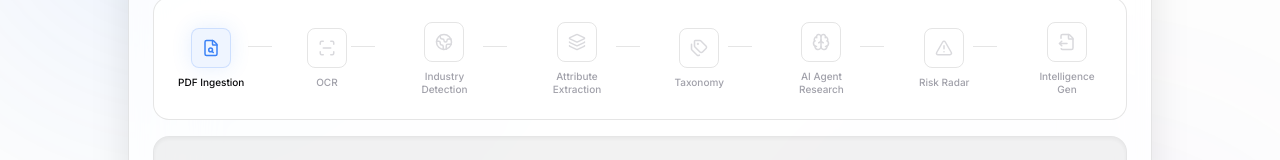
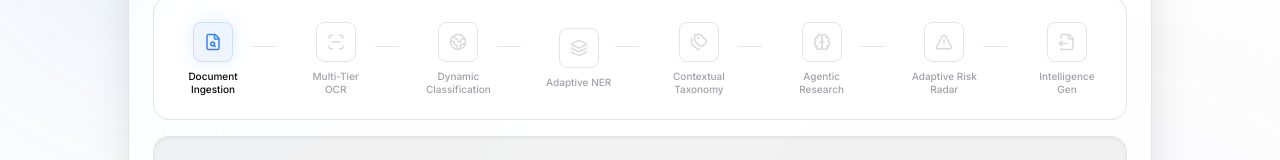
Before and after one commit to Vk2245/AlchemyAI, a Next.js app in the folder DEV/frontend/: page /process/1 in a window 1280 px wide. Shown: the part 258-418 px from the top of the page. Built offline with nearby package versions, Linux system fonts and the light colour scheme; no server answers.

Commit message:
feat: make frontend pipeline animation nodes adaptive

```diff
--- a/DEV/frontend/src/app/page.tsx
+++ b/DEV/frontend/src/app/page.tsx
@@ -124,7 +124,7 @@ const pipelineStages = [
   { icon: Layers, label: "Local NER Extraction", color: "#8b5cf6" },
   { icon: Brain, label: "Cloud LLM Fallback", color: "#ec4899" },
   { icon: AlertTriangle, label: "Validation & HITL", color: "#ef4444" },
-  { icon: Search, label: "Risk Radar", color: "#f97316" },
+  { icon: Search, label: "Adaptive Risk Radar", color: "#f97316" },
   { icon: FileText, label: "Map-Reduce Summary", color: "#06b6d4" },
   { icon: ShieldCheck, label: "Cryptographic Seal", color: "#14b8a6" },
 ];
--- a/DEV/frontend/src/components/AnimatedPipeline.tsx
+++ b/DEV/frontend/src/components/AnimatedPipeline.tsx
@@ -14,13 +14,13 @@ import {
 } from "lucide-react";
 
 export const pipelineStages = [
-  { icon: FileSearch, label: "PDF Ingestion", color: "#3b82f6" },
-  { icon: ScanLine, label: "OCR", color: "#8b5cf6" },
-  { icon: Globe2, label: "Industry Detection", color: "#10b981" },
-  { icon: Layers, label: "Attribute Extraction", color: "#f59e0b" },
-  { icon: Tags, label: "Taxonomy", color: "#ef4444" },
-  { icon: Brain, label: "AI Agent Research", color: "#ec4899" },
-  { icon: AlertTriangle, label: "Risk Radar", color: "#f97316" },
+  { icon: FileSearch, label: "Document Ingestion", color: "#3b82f6" },
+  { icon: ScanLine, label: "Multi-Tier OCR", color: "#8b5cf6" },
+  { icon: Globe2, label: "Dynamic Classification", color: "#10b981" },
+  { icon: Layers, label: "Adaptive NER", color: "#f59e0b" },
+  { icon: Tags, label: "Contextual Taxonomy", color: "#ef4444" },
+  { icon: Brain, label: "Agentic Research", color: "#ec4899" },
+  { icon: AlertTriangle, label: "Adaptive Risk Radar", color: "#f97316" },
   { icon: FileOutput, label: "Intelligence Gen", color: "#06b6d4" },
 ];
 
--- a/DEV/frontend/src/components/BranchedPipeline.tsx
+++ b/DEV/frontend/src/components/BranchedPipeline.tsx
@@ -21,9 +21,9 @@ import {
 
 export default function BranchedPipeline() {
   const commonTail = [
-    { icon: Brain, label: "Cloud LLM Gaps", color: "#ec4899" },
+    { icon: Brain, label: "Contextual AI Gaps", color: "#ec4899" },
     { icon: AlertTriangle, label: "Validation & HITL", color: "#ef4444" },
-    { icon: Search, label: "Risk Radar", color: "#f97316" },
+    { icon: Search, label: "Adaptive Risk Radar", color: "#f97316" },
     { icon: ShieldCheck, label: "Cryptographic Seal", color: "#14b8a6" },
   ];
 
```
